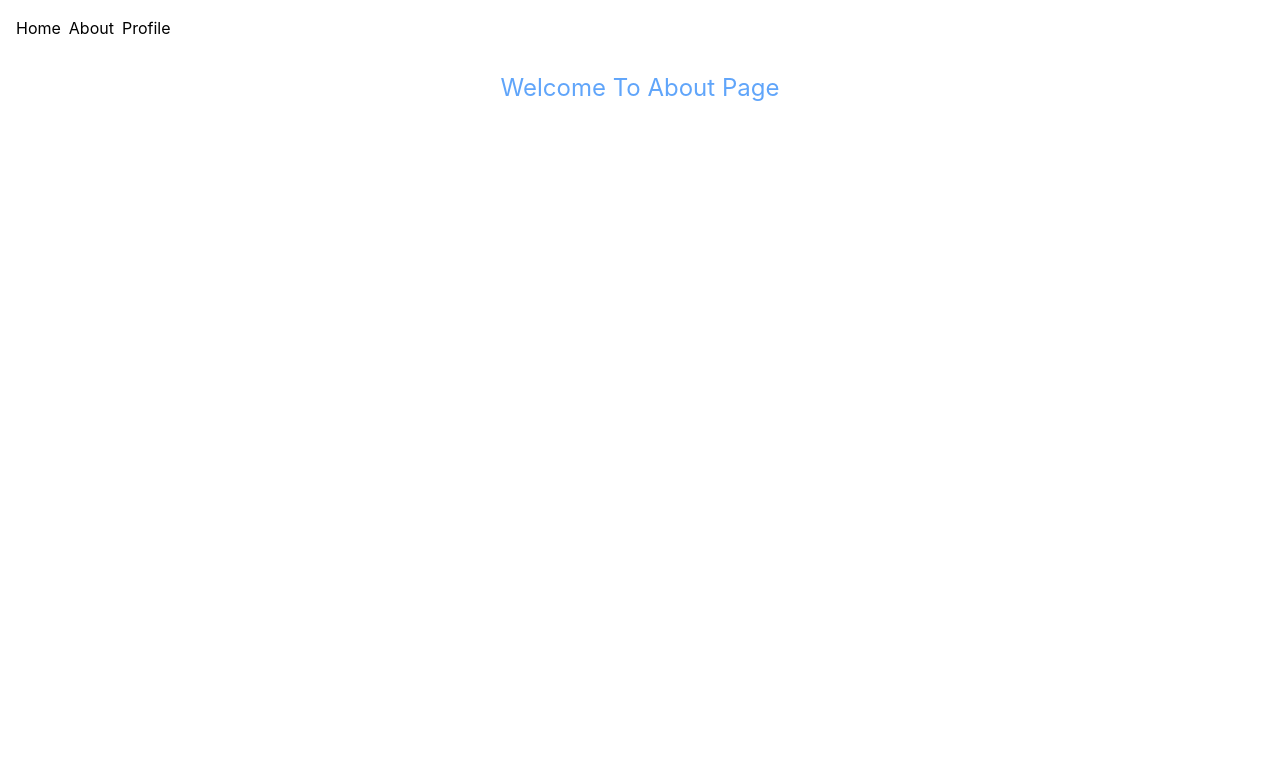
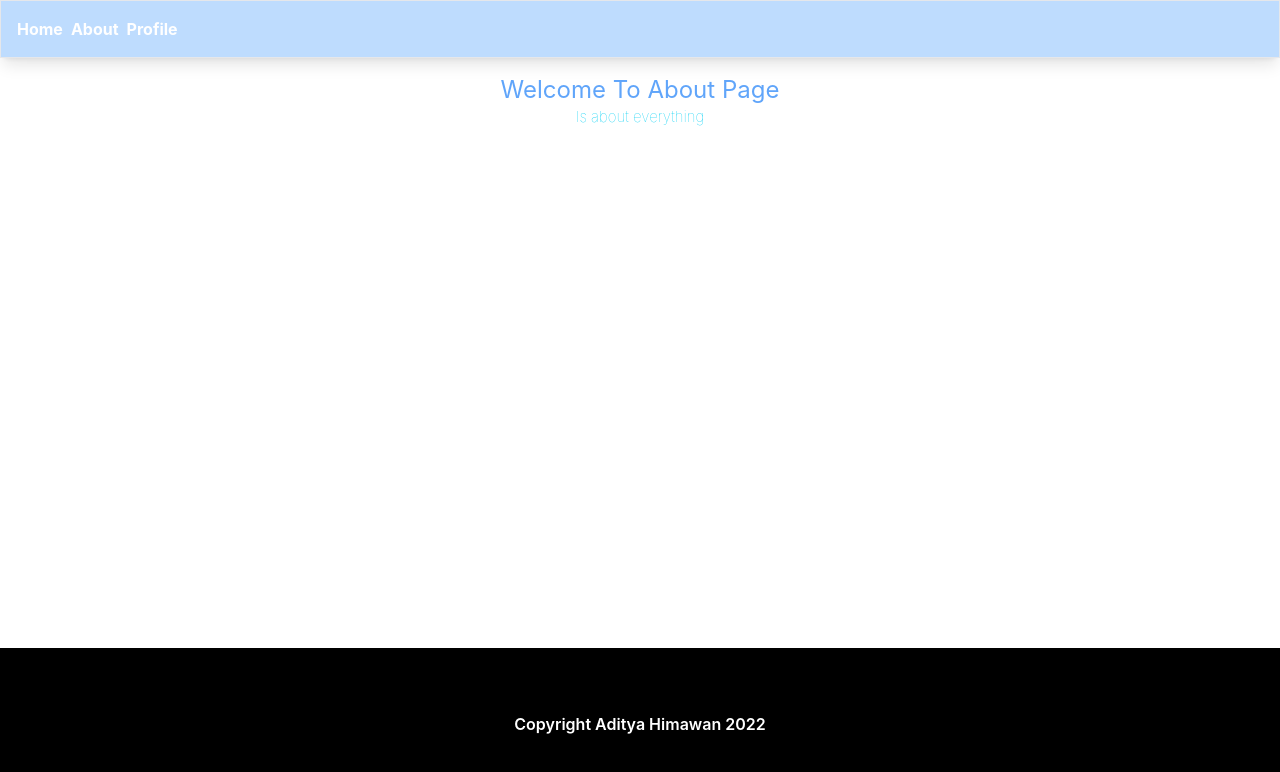
Before and after one commit to adityahimaone/FE-Learning-NextJS, a Next.js app: page /about in a window 1280 px wide. Shown: the top 772 px of the page. Built offline with nearby package versions, Linux system fonts and the light colour scheme.

Commit message:
layoting and custom 404 page

```diff
--- /dev/null
+++ b/components/Footer/footer.jsx
@@ -0,0 +1,7 @@
+export default function index() {
+  return (
+    <div className="py-16 text-center bg-black">
+      <p className="text-white font-semibold">Copyright Aditya Himawan 2022</p>
+    </div>
+  );
+}
--- /dev/null
+++ b/components/Header/navbar.jsx
@@ -0,0 +1,19 @@
+import Link from "next/link";
+
+export default function index() {
+  return (
+    <header className="p-4 bg-blue-300 shadow-lg bg-clip-padding bg-opacity-60 border border-gray-200 backdrop-blur-md">
+      <ul className="flex flex-row gap-2">
+        <li className="text-white font-bold hover:text-blue-400">
+          <Link href="/">Home</Link>
+        </li>
+        <li className="text-white font-bold hover:text-blue-400">
+          <Link href="/about">About</Link>
+        </li>
+        <li className="text-white font-bold hover:text-blue-400">
+          <Link href="/profile/detail">Profile</Link>
+        </li>
+      </ul>
+    </header>
+  );
+}
--- /dev/null
+++ b/layouts/Mainlayout.module.css
@@ -0,0 +1,9 @@
+.container {
+  height: 100%;
+  display: flex;
+  flex-direction: column;
+}
+
+.content {
+  flex: 1;
+}
--- /dev/null
+++ b/layouts/mainLayout.jsx
@@ -0,0 +1,15 @@
+import React from "react";
+import Header from "../components/Header/navbar";
+import Footer from "../components/Footer/footer";
+import styles from "./Mainlayout.module.css";
+
+export default function mainLayout(props) {
+  const { children } = props;
+  return (
+    <div className={`container mx-auto ${styles.container}`}>
+      <Header />
+      <div className={styles.content}>{children}</div>
+      <Footer />
+    </div>
+  );
+}
--- /dev/null
+++ b/pages/404.jsx
@@ -0,0 +1,44 @@
+import React, { useEffect, useState } from "react";
+import Link from "next/link";
+import { useRouter } from "next/router";
+
+export default function Custom404() {
+  const router = useRouter();
+
+  useEffect(() => {
+    setTimeout(() => {
+      router.push("/");
+    }, 3000);
+  }, []);
+
+  // make a use state text coundown
+  const [textCount, setCount] = useState(3);
+
+  useEffect(() => {
+    const interval = setInterval(() => {
+      setCount((count) => count - 1);
+    }, 1000);
+    return () => clearInterval(interval);
+  }, [textCount]);
+
+
+  return (
+    // div tailwind  classnmae item in center page
+    <div className="flex flex-col items-center justify-center h-screen">
+      <div className="flex flex-col text-center">
+        <h1 className="text-2xl text-blue-500">Oppps!! Page is Not Found</h1>
+        <div className="w-full border-b-4 border-l-indigo-700 rounded-sm" />
+        <h2 className="text-xl text-blue-400">404</h2>
+        <p className="text-black font-semibold">
+          Redirecting to Home in {textCount} seconds ...
+        </p>
+        <button
+          type="button"
+          className="bg-blue-500 hover:bg-blue-700 text-white font-bold py-1 px-2 rounded-full"
+        >
+          <Link href="/">Go Back</Link>
+        </button>
+      </div>
+    </div>
+  );
+}
--- a/pages/_app.js
+++ b/pages/_app.js
@@ -1,7 +1,7 @@
-import '../styles/globals.css'
+import "../styles/globals.css";
 
 function MyApp({ Component, pageProps }) {
-  return <Component {...pageProps} />
+  return <Component {...pageProps} />;
 }
 
-export default MyApp
+export default MyApp;
--- a/pages/about.jsx
+++ b/pages/about.jsx
@@ -1,24 +1,13 @@
-import Link from "next/link";
+import styles from "../styles/About.module.css";
+import Layout from "../layouts/mainLayout";
 
 export default function about() {
   return (
-    <div className="w-full mx-auto">
-      <header className="p-4">
-        <ul className="flex flex-row gap-2">
-          <li>
-            <Link href="/">Home</Link>
-          </li>
-          <li>
-            <Link href="/about">About</Link>
-          </li>
-          <li>
-            <Link href="/profile/detail">Profile</Link>
-          </li>
-        </ul>
-      </header>
+    <Layout>
       <div className="text-center p-4">
         <h1 className="text-2xl text-blue-400">Welcome To About Page</h1>
+        <h2 className={styles["title-h1"]}>Is about everything</h2>
       </div>
-    </div>
+    </Layout>
   );
 }
--- a/pages/index.js
+++ b/pages/index.js
@@ -2,9 +2,11 @@ import React from "react";
 import Head from "next/head";
 import Image from "next/image";
 import styles from "../styles/Home.module.css";
+import Layout from "../layouts/mainLayout";
 
 export default function Home() {
   return (
+    <Layout>
       <div className={styles.container}>
         <Head>
           <title>Create Next App</title>
@@ -61,10 +63,16 @@ export default function Home() {
           >
             Powered by{" "}
             <span className={styles.logo}>
-            <Image src="/vercel.svg" alt="Vercel Logo" width={72} height={16} />
+              <Image
+                src="/vercel.svg"
+                alt="Vercel Logo"
+                width={72}
+                height={16}
+              />
             </span>
           </a>
         </footer>
       </div>
+    </Layout>
   );
 }
--- a/pages/profile/detail.jsx
+++ b/pages/profile/detail.jsx
@@ -1,9 +1,9 @@
-import React from "react";
+import Layout from "../../layouts/mainLayout";
 
 export default function detail() {
   return (
-    <div>
+    <Layout>
       <h1>User Detail Page</h1>
-    </div>
+    </Layout>
   );
 }
--- /dev/null
+++ b/styles/About.module.css
@@ -0,0 +1,5 @@
+.title-h1 {
+    font-size: 15px;
+    font-weight: lighter;
+    color: #00cff3;
+}
--- a/styles/globals.css
+++ b/styles/globals.css
@@ -8,6 +8,9 @@ body {
   margin: 0;
   font-family: -apple-system, BlinkMacSystemFont, Segoe UI, Roboto, Oxygen,
     Ubuntu, Cantarell, Fira Sans, Droid Sans, Helvetica Neue, sans-serif;
+  max-width: 1400px;
+  height: 100%;
+  margin: auto;
 }
 
 a {
@@ -18,3 +21,7 @@ a {
 * {
   box-sizing: border-box;
 }
+
+#__next {
+  height: 100%;
+}
```
Also changed, not shown: .eslintrc.json. Lines whose indentation alone changed are shown as unchanged.
